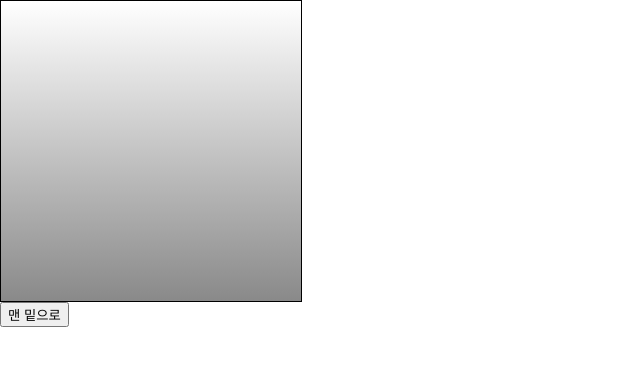
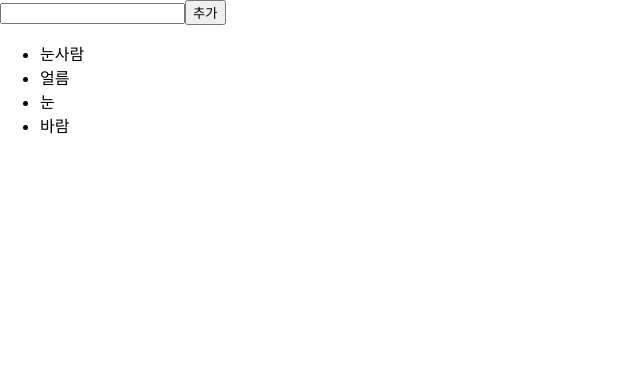
Before and after one commit to graceFor/web_study, a React (Create React App) app: page / in a window 1280 px wide. Shown: the top 366 px of the page, without its empty margins (0-640 px from the left). Built offline with nearby package versions, Linux system fonts and the light colour scheme.

Commit message:
ComponentIteration_conccat,filter

```diff
--- a/src/App.js
+++ b/src/App.js
@@ -1,17 +1,10 @@
 import React, { Component } from "react";
 
-import ScrollBox from "./ScrollBox";
+import IterationSample from "./IterationSample";
 
 class App extends Component {
   render() {
-    return (
-      <div>
-        <ScrollBox ref={(ref) => (this.scrollBox = ref)} />
-        <button onClick={() => this.scrollBox.scrollToBottom()}>
-          맨 밑으로
-        </button>
-      </div>
-    );
+    return <IterationSample />;
   }
 }
 
--- /dev/null
+++ b/src/IterationSample.js
@@ -0,0 +1,42 @@
+import React, { useState } from "react";
+
+const IterationSample = () => {
+  const [names, setNames] = useState([
+    { id: 1, text: "눈사람" },
+    { id: 2, text: "얼름" },
+    { id: 3, text: "눈" },
+    { id: 4, text: "바람" },
+  ]);
+  const [inputText, setInputText] = useState("");
+  console.log(inputText);
+  const [nextId, setNextId] = useState(5); // 새로운 항목을 추가할 때 사용할 id
+
+  const onChange = (e) => setInputText(e.target.value);
+  const onClick = (e) => {
+    const nextNmaes = names.concat({
+      id: nextId,
+      text: inputText,
+    });
+    setNextId(nextId + 1); //nextid값에 1을 더해줌
+    setNames(nextNmaes); //names값울 업데이트
+    setInputText(" "); // //inputText를 비움
+  };
+  const onRemove = (id) => {
+    const nextNames = names.filter((name) => name.id !== id);
+    setNames(nextNames);
+  };
+  const namesList = names.map((name) => (
+    <li key={name.id} onDoubleClick={() => onRemove(name.id)}>
+      {name.text}
+    </li>
+  ));
+  return (
+    <>
+      <input value={inputText} onChange={onChange} />
+      <button onClick={onClick}>추가</button>
+      <ul>{namesList}</ul>
+    </>
+  );
+};
+
+export default IterationSample;
```
